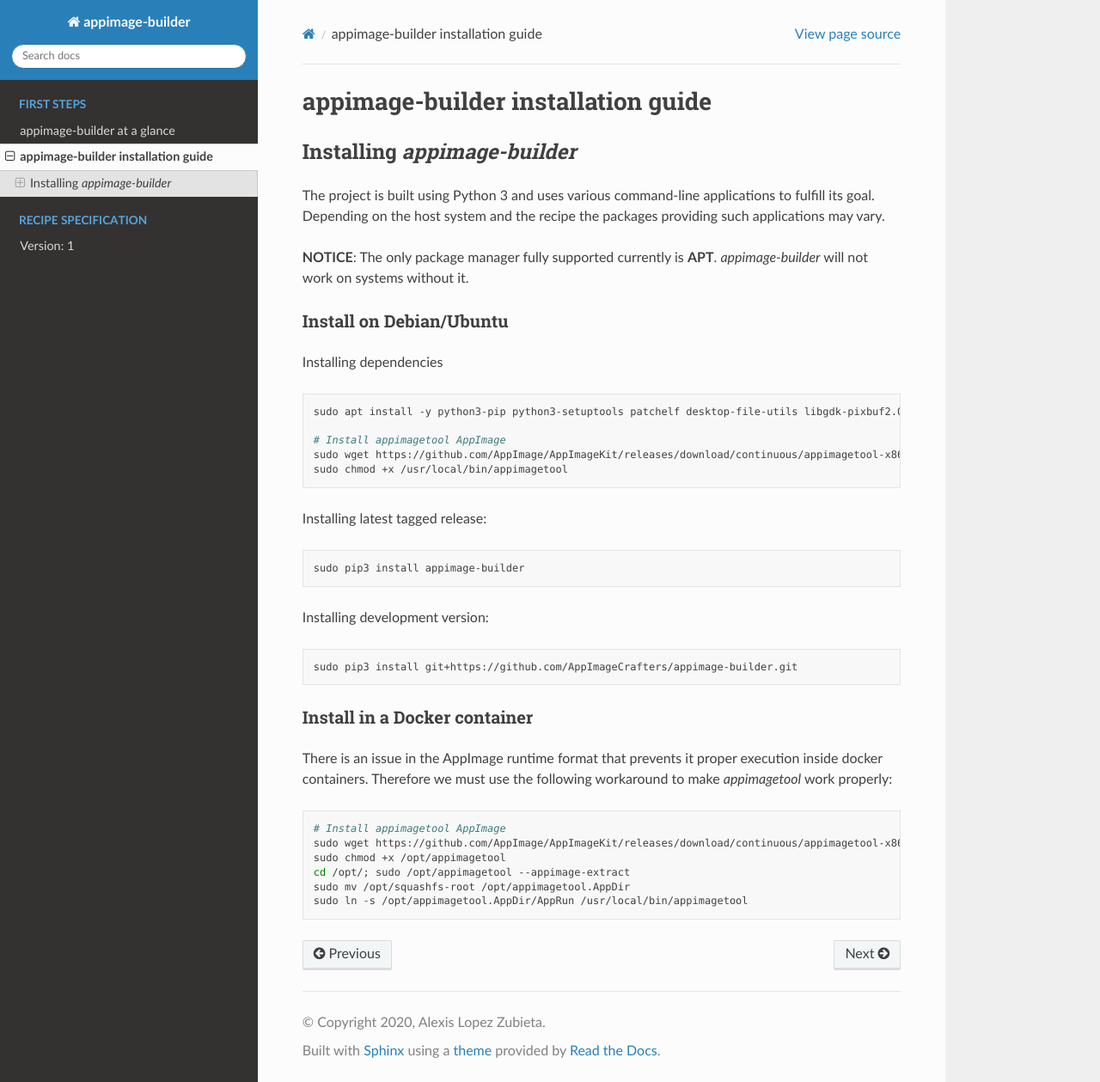
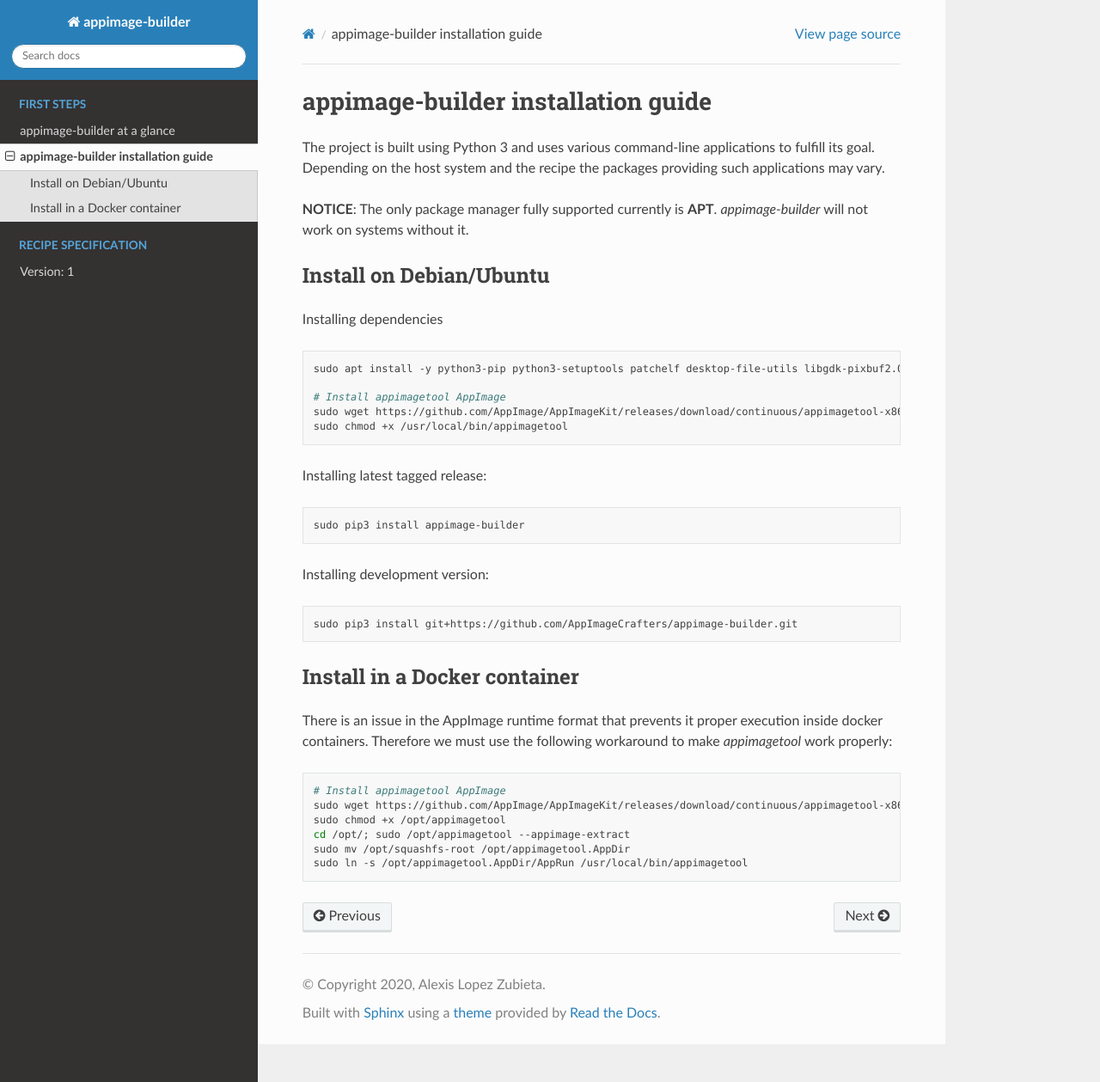
Before and after one commit to AppImageCrafters/appimage-builder-docs, a Sphinx documentation site: the page built from source/intro/install.rst, in a window 1280 px wide and 1259 px high. Shown: the whole window at 86% size. Built offline with Sphinx 7.4.7 and the Read the Docs theme 2.0.0, drawn with Linux system fonts in a browser that asks for light colours; pages that are not in the unit, such as notebooks, are missing from menus.

Commit message:
fix page titles

```diff
--- a/source/intro/install.rst
+++ b/source/intro/install.rst
@@ -1,10 +1,8 @@
 .. _intro-install:
 
-===================================
+"""""""""""""""""""""""""""""""""""
 appimage-builder installation guide
-===================================
-Installing `appimage-builder`
-=============================
+"""""""""""""""""""""""""""""""""""
 
 The project is built using Python 3 and uses various command-line applications to
 fulfill its goal. Depending on the host system and the recipe the packages providing
--- a/source/intro/overview.rst
+++ b/source/intro/overview.rst
@@ -1,8 +1,8 @@
 .. _intro-overview:
 
-============================
+""""""""""""""""""""""""""""
 appimage-builder at a glance
-============================
+""""""""""""""""""""""""""""
 
 `appimage-builder` is a tool for packaging other applications into AppImages. Any kind of
 application can be packaged using this tool and unlike `other AppImage creation tools`_ it can be
```
